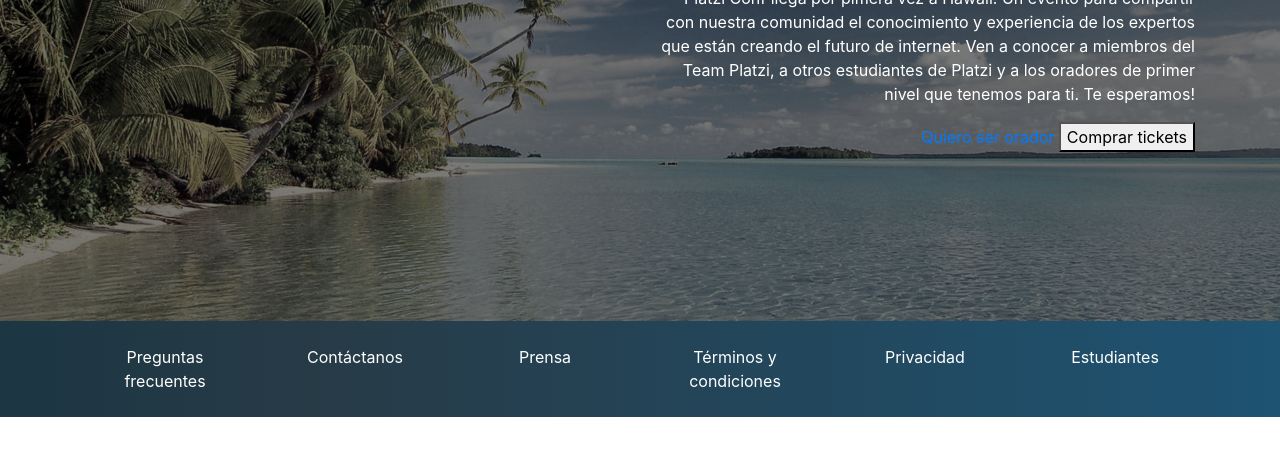
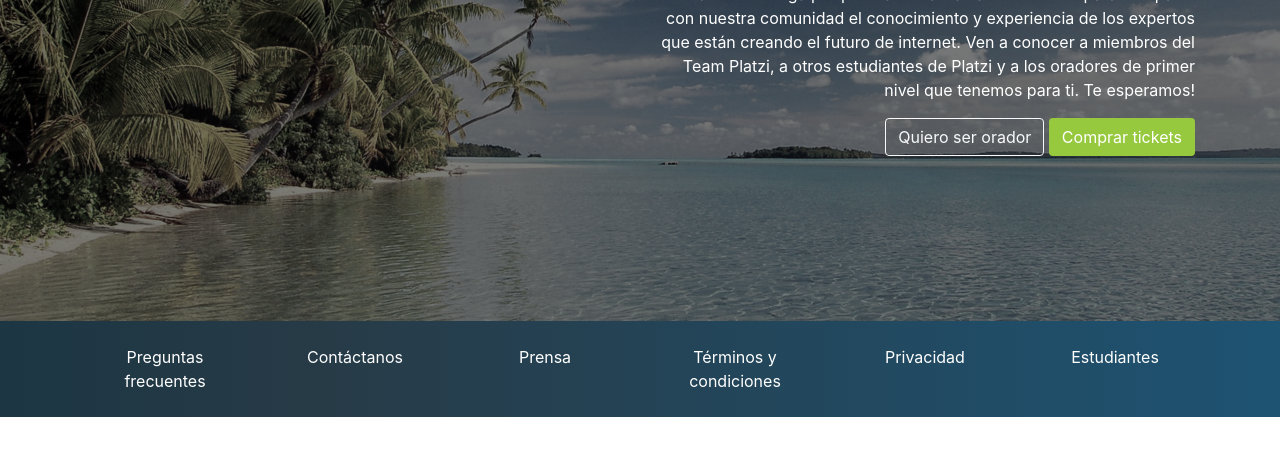
Before and after one commit to kowa1ski/curso-de-Boostrap, a plain HTML site: page index.html in a window 1280 px wide. Shown: the part 295-750 px from the top of the page. Drawn offline with nearby package versions, Linux system fonts and the light colour scheme.

Commit message:
Botones agregados.

```diff
--- a/index.css
+++ b/index.css
@@ -1,5 +1,16 @@
 .text-platzi {
   color: #97c93e !important;
+}
+
+/* Vamos a personalizar los estilos del segundo botón. Para ellos elegimos el color verde
+de Platzi y el blanco para el texto. La clase , btn , ya convirtió el elemento en
+un botón, ahora sólo le estamos dando un poco de estilo. */
+.btn-platzi {
+  background: #97c93e;
+  color: white;
+}
+.btn-platzi:hover {
+  background: #82ad36;
 }
 
 #header img {
--- a/index.html
+++ b/index.html
@@ -90,10 +90,12 @@
                     Ven a conocer a miembros del Team Platzi, a otros
                     estudiantes de Platzi y a los oradores de primer nivel
                     que tenemos para ti. Te esperamos!</p>
-                    <!-- Añadimos ahora dos elementos clickables -->
-                    <a href="#">Quiero ser orador</a>
-                    <button type="button" name="button">Comprar tickets</button>
-                    <!-- Nota: el botón ni se parece a como se ve en el curso -->
+                    <!-- importante! Podemos observar que no hace falta que sea un
+                    botón el elemento al que agregamos las clases de botón boostrap
+                    que puede ser un <a> tranquilamente y se convierte en un botón igualmente-->
+                    <!-- También vamos a personalizar el segundo botón. -->
+                    <a href="#" class="btn btn-outline-light">Quiero ser orador</a>
+                    <button type="button" class="btn btn-platzi" name="button">Comprar tickets</button>
 
                 </div>
 
```
